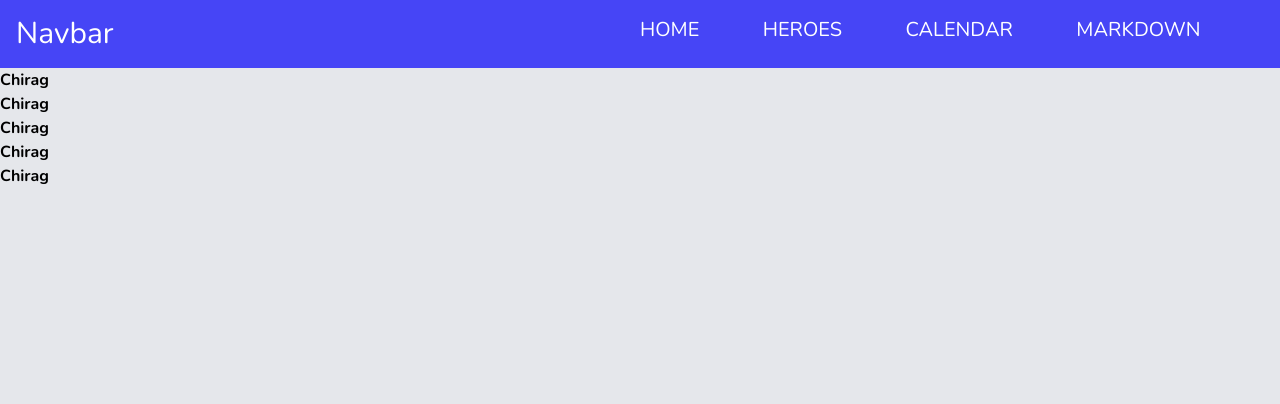
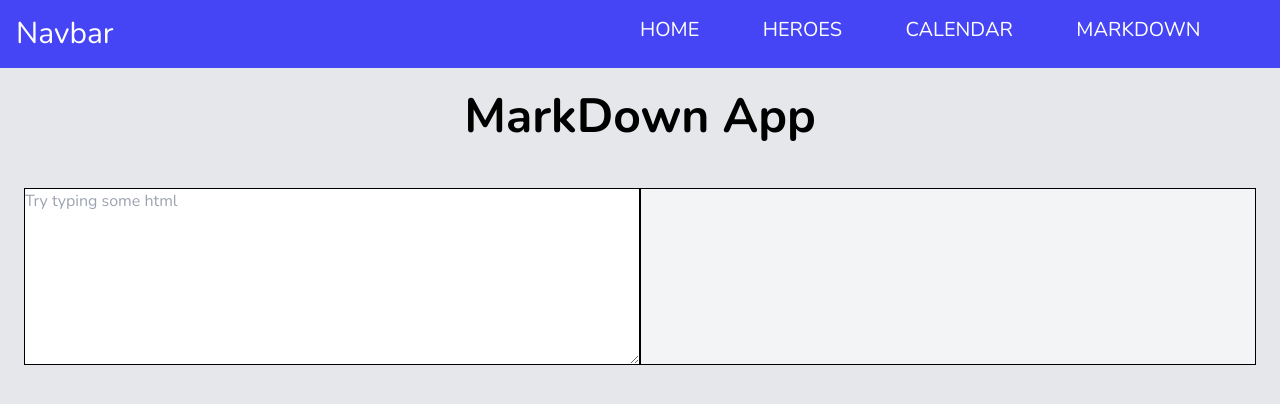
Before and after one commit to Chirag5528/learnVue, a Vue app: page /markdown in a window 1280 px wide. Shown: the top 404 px of the page. Built offline with nearby package versions, Linux system fonts and the light colour scheme.

Commit message:
My Markdown App

```diff
--- a/src/App.vue
+++ b/src/App.vue
@@ -4,8 +4,6 @@
         <div class="wrapper">
           <router-view></router-view>
         </div>
-
-        <!-- <calendar-template></calendar-template> -->
     </div>
 </template>
 
@@ -13,12 +11,10 @@
 <script>
 
 import NavbarTemplate from './components/NavbarTemplate'
-// import CalendarTemplate from './components/CalendarTemplate'
 export default {
   name: 'App',
   components: {
     NavbarTemplate,
-    // CalendarTemplate
   },
   data:function(){
     return {}
--- a/src/Router.js
+++ b/src/Router.js
@@ -25,7 +25,7 @@ export const routes = [
 ]
 const router = createRouter({
     history:createWebHistory(),
+    base:'/',
     routes,
-    base:'/dist/'
 })
 export default router;
--- a/src/components/HomeTemplate/index.vue
+++ b/src/components/HomeTemplate/index.vue
@@ -1,6 +1,9 @@
 <template>
-    <div>
-        This is the home page
+    <div class="home-wrapper mt-6">
+      <div class="m-auto">
+        <h1 class="text-5xl text-center">Home Page</h1>
+      </div>
+
     </div>
 </template>
 <script>
--- a/src/components/MarkDownTemplate/index.vue
+++ b/src/components/MarkDownTemplate/index.vue
@@ -1,6 +1,16 @@
 <template>
-    <div>
-        <h1 v-for="(item,index) in items" :key="index" v-text="item.name"></h1>
+    <div class="markdown-wrapper">
+        <div class="my-6 text-center">
+          <h1 class="text-5xl text-center">MarkDown App</h1>
+        </div>
+      <div class="mt-12 grid grid-cols-2 mx-6 h-full">
+          <article class="col-span-1 h-full border border-black">
+            <textarea name="inputTextArea" placeholder="Try typing some html" v-model="text" class="h-full w-full"></textarea>
+          </article>
+          <article class="col-span-1 h-full border border-black bg-gray-100">
+            <div class="result" v-html="text"></div>
+          </article>
+        </div>
     </div>
 </template>
 <script>
@@ -8,23 +18,7 @@ export default {
     name:"MardownTemplate",
     data:function(){
         return{
-            items:[
-                {
-                    name:"Chirag"
-                },
-                {
-                    name:"Chirag"
-                },
-                {
-                    name:"Chirag"
-                },
-                {
-                    name:"Chirag"
-                },
-                {
-                    name:"Chirag"
-                },
-            ]
+            text:'',
         }
     }
 }
--- a/tailwind.config.js
+++ b/tailwind.config.js
@@ -10,6 +10,7 @@ module.exports = {
   darkMode: false, // or 'media' or 'class'
   theme: {
     screens: {
+      xs: '480px',
       sm: '640px',
       md: '768px',
       lg: '1024px',
```
Also changed, not shown: 5 other files (tests, documents, lock files or other folders).
